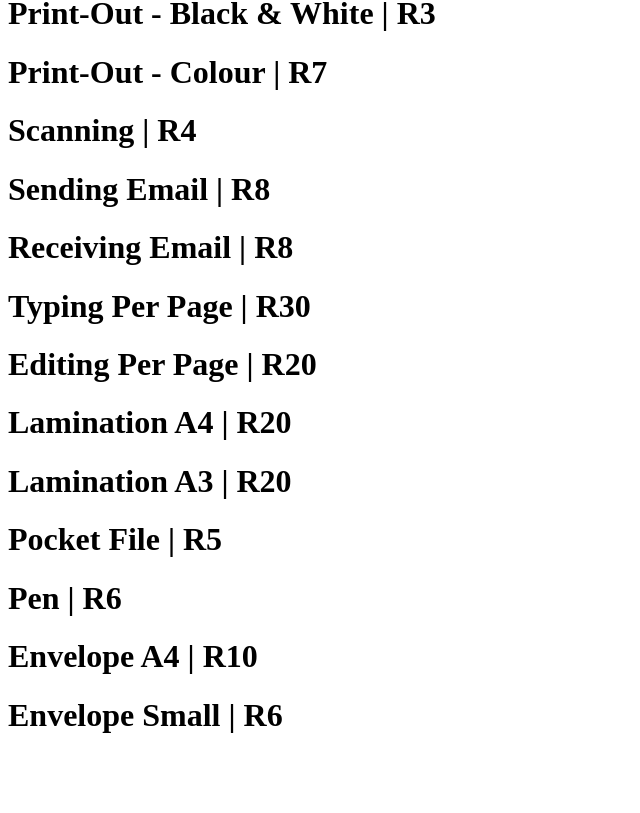
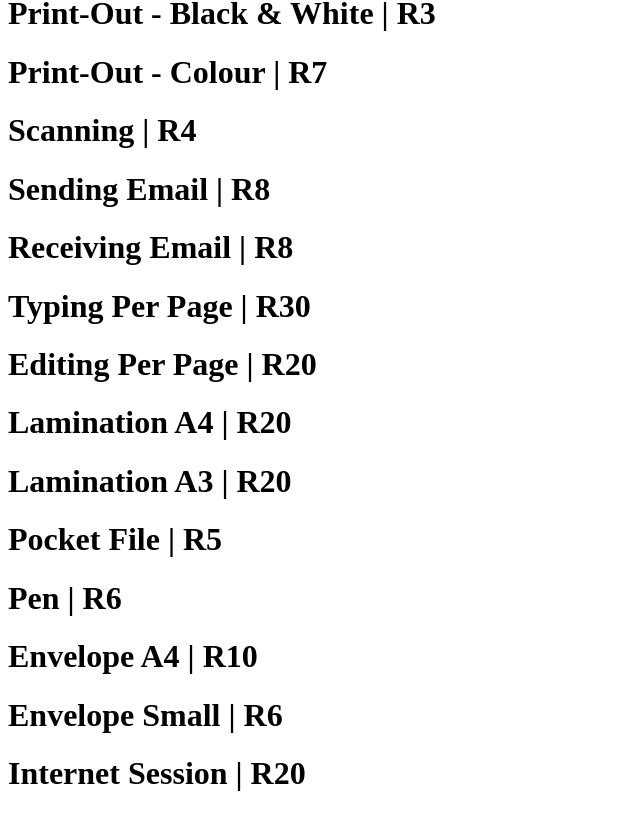
Before and after one commit to mawayalebo/ngwakolator, a Next.js app: page /price in a window 1280 px wide. Shown: the part 169-982 px from the top of the page, without its empty margins (0-640 px from the left). Before the commit the page ends 924 px from the top, so only its background shows below. Built offline with nearby package versions, Linux system fonts and the light colour scheme.

Commit message:
adding internet session

```diff
--- a/pages/price.js
+++ b/pages/price.js
@@ -16,6 +16,7 @@ const Price = () => {
         {jobtype: "Pen", price: 6},
         {jobtype: "Envelope A4", price: 10},
         {jobtype: "Envelope Small", price: 6},
+        {jobtype: "Internet Session", price: 20},
 
     ];
     return (
```
